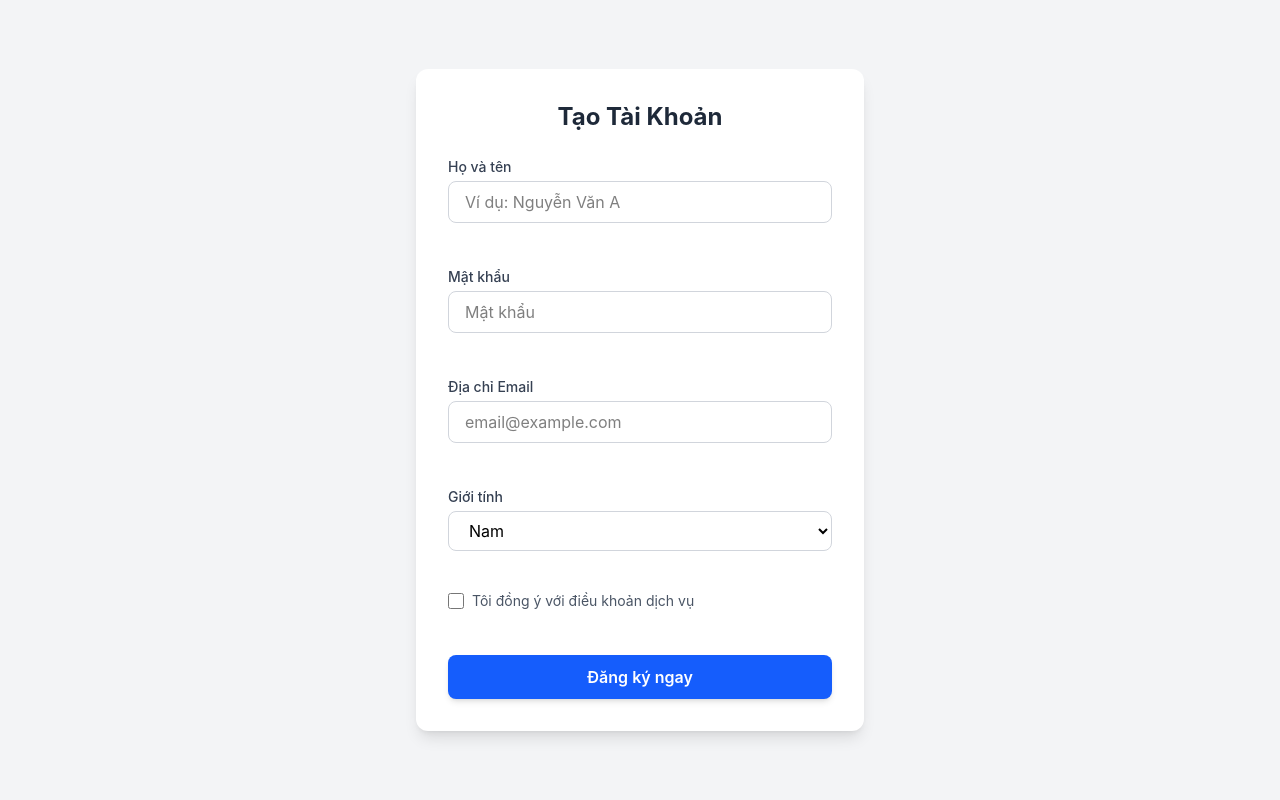
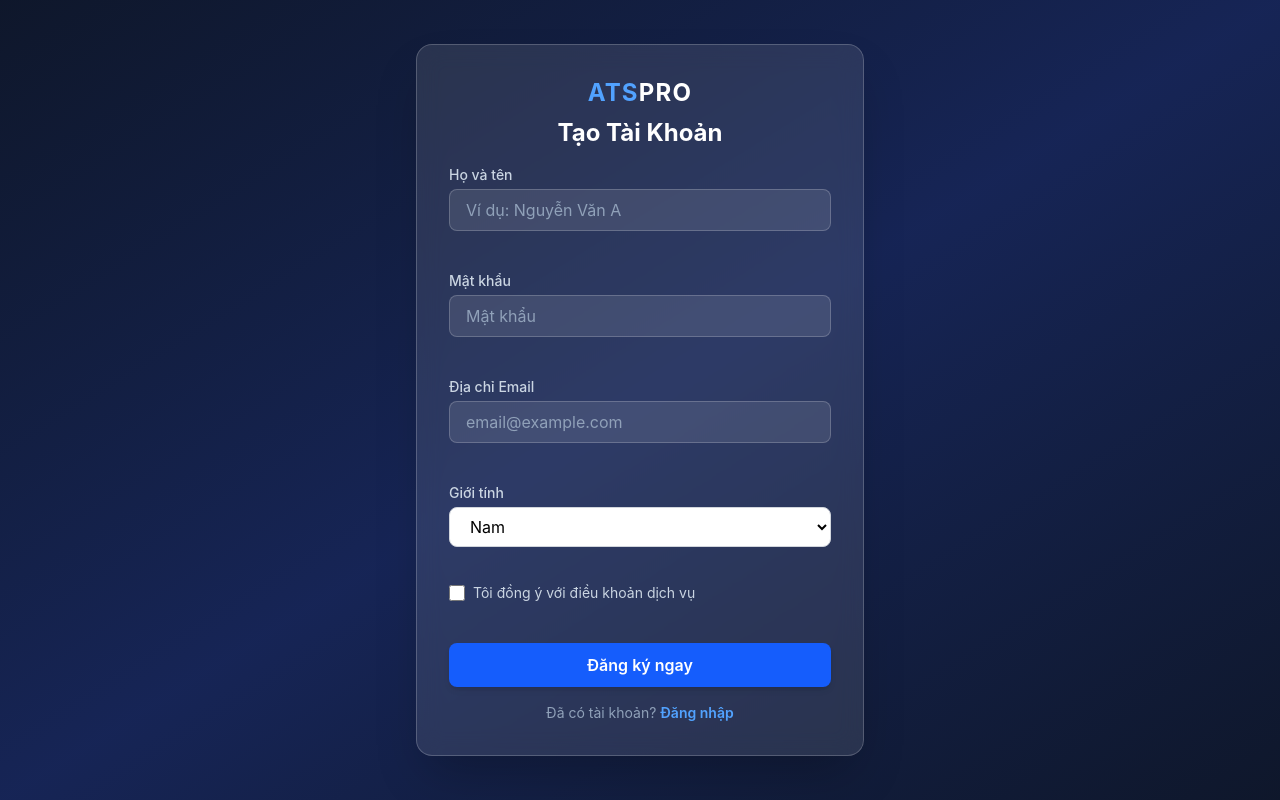
Before and after one commit to nguyen279166/ATS_PRO, a React (Vite) app: page /register in a window 1280 px wide. Built offline with nearby package versions, Linux system fonts and the light colour scheme.

Commit message:
feat: Forms UI enhanced

```diff
--- a/src/pages/LoginForm.tsx
+++ b/src/pages/LoginForm.tsx
@@ -52,38 +52,47 @@ const LoginForm = () => {
   };
 
   return (
-    // ... (Giữ nguyên toàn bộ phần HTML bên dưới của bạn)
-    <div className={`min-h-[calc(100vh)] flex items-center justify-center p-4`}>
+    <div className='min-h-screen bg-gradient-to-br from-slate-900 via-blue-950 to-slate-900 flex items-center justify-center p-4'>
       <form
-        className={`w-full max-w-sm p-8 rounded-xl space-y-5`}
+        className='w-full max-w-sm p-8 rounded-2xl space-y-5 bg-white/10 backdrop-blur-md border border-white/20 shadow-2xl'
         onSubmit={handleSubmit(onSubmit)}
       >
-        <h2 className={`text-2xl font-bold text-center`}>Đăng nhập</h2>
+        {/* Logo */}
+        <div className='text-center mb-4'>
+          <h1 className='text-2xl font-bold text-blue-400 tracking-wider'>
+            ATS<span className='text-white'>PRO</span>
+          </h1>
+        </div>
+        <h2 className='text-2xl font-bold text-center text-white'>Đăng nhập</h2>
 
         {/* Email Input */}
         <div>
-          <label className={`block text-sm font-medium mb-1 `}>Email</label>
+          <label className='block text-sm font-medium mb-1 text-slate-300'>
+            Email
+          </label>
           <input
-            className={`block border focus:ring-2 focus:ring-blue-500 outline-none transition-all rounded-lg w-full h-10 px-3`}
+            className='block border border-white/20 bg-white/10 text-white placeholder:text-slate-400 focus:ring-2 focus:ring-blue-500 outline-none transition-all rounded-xl w-full h-11 px-4'
             type='text'
             placeholder='john@mail.com'
             {...register("email")}
           />
-          <p className='text-red-500 text-sm mt-1 min-h-[20px]'>
+          <p className='text-red-400 text-sm mt-1 min-h-[20px]'>
             {errors.email?.message}
           </p>
         </div>
 
         {/* Password Input */}
         <div>
-          <label className={`block text-sm font-medium mb-1`}>Mật khẩu</label>
+          <label className='block text-sm font-medium mb-1 text-slate-300'>
+            Mật khẩu
+          </label>
           <input
-            className={`block border focus:ring-2 focus:ring-blue-500 outline-none transition-all rounded-lg w-full h-10 px-3`}
+            className='block border border-white/20 bg-white/10 text-white placeholder:text-slate-400 focus:ring-2 focus:ring-blue-500 outline-none transition-all rounded-xl w-full h-11 px-4'
             type='password'
             placeholder='changeme'
             {...register("password")}
           />
-          <p className='text-red-500 text-sm mt-1 min-h-[20px]'>
+          <p className='text-red-400 text-sm mt-1 min-h-[20px]'>
             {errors.password?.message}
           </p>
         </div>
@@ -91,10 +100,21 @@ const LoginForm = () => {
         <button
           type='submit'
           disabled={isSubmitting}
-          className={`w-full py-2.5 rounded-lg text-white font-semibold transition-all duration-200 ${isSubmitting ? "bg-blue-400 cursor-not-allowed" : "bg-blue-600 hover:bg-blue-700 shadow-md"}`}
+          className={`w-full py-3 rounded-xl text-white font-semibold transition-all duration-200 ${isSubmitting ? "bg-blue-400/50 cursor-not-allowed" : "bg-blue-600 hover:bg-blue-500 shadow-lg hover:shadow-blue-500/25"}`}
         >
           {isSubmitting ? "Đang kiểm tra..." : "Đăng nhập"}
         </button>
+
+        {/* Link sang trang Đăng ký */}
+        <p className='text-center text-sm text-slate-400'>
+          Chưa có tài khoản?{" "}
+          <a
+            href='/register'
+            className='text-blue-400 hover:text-blue-300 font-semibold transition-colors'
+          >
+            Đăng ký ngay
+          </a>
+        </p>
       </form>
     </div>
   );
--- a/src/pages/RegisterForm.tsx
+++ b/src/pages/RegisterForm.tsx
@@ -74,71 +74,76 @@ const RegisterForm = () => {
 
   return (
     // 1. Thẻ bọc ngoài cùng: Nền xám, căn giữa toàn màn hình
-    <div className='min-h-screen bg-gray-100 flex items-center justify-center p-4'>
-      {/* 2. Khối Form: Nền trắng, bo góc (rounded-xl), đổ bóng (shadow-lg), rộng tối đa (max-w-md) */}
+    <div className='min-h-screen bg-gradient-to-br from-slate-900 via-blue-950 to-slate-900 flex items-center justify-center p-4'>
       <form
         onSubmit={handleSubmit(onSubmit)}
-        className='bg-white w-full max-w-md p-8 rounded-xl shadow-lg space-y-5'
+        className='bg-white/10 backdrop-blur-md border border-white/20 shadow-2xl w-full max-w-md p-8 rounded-2xl space-y-4'
       >
-        {/* Tiêu đề form */}
-        <h2 className='text-2xl font-bold text-center text-gray-800 mb-6'>
+        <div className='text-center mb-2'>
+          <h1 className='text-2xl font-bold text-blue-400 tracking-wider'>
+            ATS<span className='text-white'>PRO</span>
+          </h1>
+        </div>
+        <h2 className='text-2xl font-bold text-center text-white mb-4'>
           Tạo Tài Khoản
         </h2>
-
         {/* 3. Nhóm Họ và tên */}
         <div>
-          <label className='block text-sm font-medium text-gray-700 mb-1'>
+          <label className='block text-sm font-medium text-slate-300 mb-1'>
             Họ và tên
           </label>
           <input
             placeholder='Ví dụ: Nguyễn Văn A'
             type='text'
             // CSS Input: Viền xám, bo góc, padding, hiệu ứng viền xanh khi nhấp vào
-            className='w-full px-4 py-2 border border-gray-300 rounded-lg focus:ring-2 focus:ring-blue-500 focus:border-blue-500 outline-none transition-all'
+            className='w-full px-4 py-2 border border-gray-300 rounded-lg focus:ring-2 focus:ring-blue-500 focus:border-blue-500 outline-none transition-all border-white/20 bg-white/10 text-white placeholder:text-slate-400
+'
             {...register("fullName")}
           />
           {/* Lỗi đỏ dùng Tailwind thay cho style inline, thêm min-h để không nhảy form */}
-          <p className='text-red-500 text-sm mt-1 min-h-[20px]'>
+          <p className='text-red-400 text-sm mt-1 min-h-[20px]'>
             {errors.fullName?.message}
           </p>
         </div>
         {/* Nhóm Password */}
         <div>
-          <label className='block text-sm font-medium text-gray-700 mb-1'>
+          <label className='block text-sm font-medium text-slate-300 mb-1'>
             Mật khẩu
           </label>
           <input
             placeholder='Mật khẩu'
             type='password'
             // CSS Input: Viền xám, bo góc, padding, hiệu ứng viền xanh khi nhấp vào
-            className='w-full px-4 py-2 border border-gray-300 rounded-lg focus:ring-2 focus:ring-blue-500 focus:border-blue-500 outline-none transition-all'
+            className='w-full px-4 py-2 border border-gray-300 rounded-lg focus:ring-2 focus:ring-blue-500 focus:border-blue-500 outline-none transition-all border-white/20 bg-white/10 text-white placeholder:text-slate-400
+'
             {...register("password")}
           />
           {/* Lỗi đỏ dùng Tailwind thay cho style inline, thêm min-h để không nhảy form */}
-          <p className='text-red-500 text-sm mt-1 min-h-[20px]'>
+          <p className='text-red-400 text-sm mt-1 min-h-[20px]'>
             {errors.password?.message}
           </p>
         </div>
 
         {/* Nhóm Email */}
         <div>
-          <label className='block text-sm font-medium text-gray-700 mb-1'>
+          <label className='block text-sm font-medium text-slate-300 mb-1'>
             Địa chỉ Email
           </label>
           <input
             placeholder='email@example.com'
             type='email'
-            className='w-full px-4 py-2 border border-gray-300 rounded-lg focus:ring-2 focus:ring-blue-500 focus:border-blue-500 outline-none transition-all'
+            className='w-full px-4 py-2 border border-gray-300 rounded-lg focus:ring-2 focus:ring-blue-500 focus:border-blue-500 outline-none transition-all border-white/20 bg-white/10 text-white placeholder:text-slate-400
+'
             {...register("email")}
           />
-          <p className='text-red-500 text-sm mt-1 min-h-[20px]'>
+          <p className='text-red-400 text-sm mt-1 min-h-[20px]'>
             {errors.email?.message}
           </p>
         </div>
 
         {/* Nhóm Giới tính */}
         <div>
-          <label className='block text-sm font-medium text-gray-700 mb-1'>
+          <label className='block text-sm font-medium text-slate-300 mb-1'>
             Giới tính
           </label>
           <select
@@ -163,12 +168,12 @@ const RegisterForm = () => {
             />
             <label
               htmlFor='terms'
-              className='text-sm text-gray-600 cursor-pointer select-none'
+              className='text-sm text-slate-300 cursor-pointer select-none'
             >
               Tôi đồng ý với điều khoản dịch vụ
             </label>
           </div>
-          <p className='text-red-500 text-sm mt-1 min-h-[20px]'>
+          <p className='text-red-400 text-sm mt-1 min-h-[20px]'>
             {errors.agreeTerms?.message}
           </p>
         </div>
@@ -183,6 +188,15 @@ const RegisterForm = () => {
         >
           {isSubmitting ? "Đang xử lý..." : "Đăng ký ngay"}
         </button>
+        <p className='text-center text-sm text-slate-400'>
+          Đã có tài khoản?{" "}
+          <a
+            href='/login'
+            className='text-blue-400 hover:text-blue-300 font-semibold transition-colors'
+          >
+            Đăng nhập
+          </a>
+        </p>
       </form>
 
       <ToastContainer position='bottom-right' />
```
